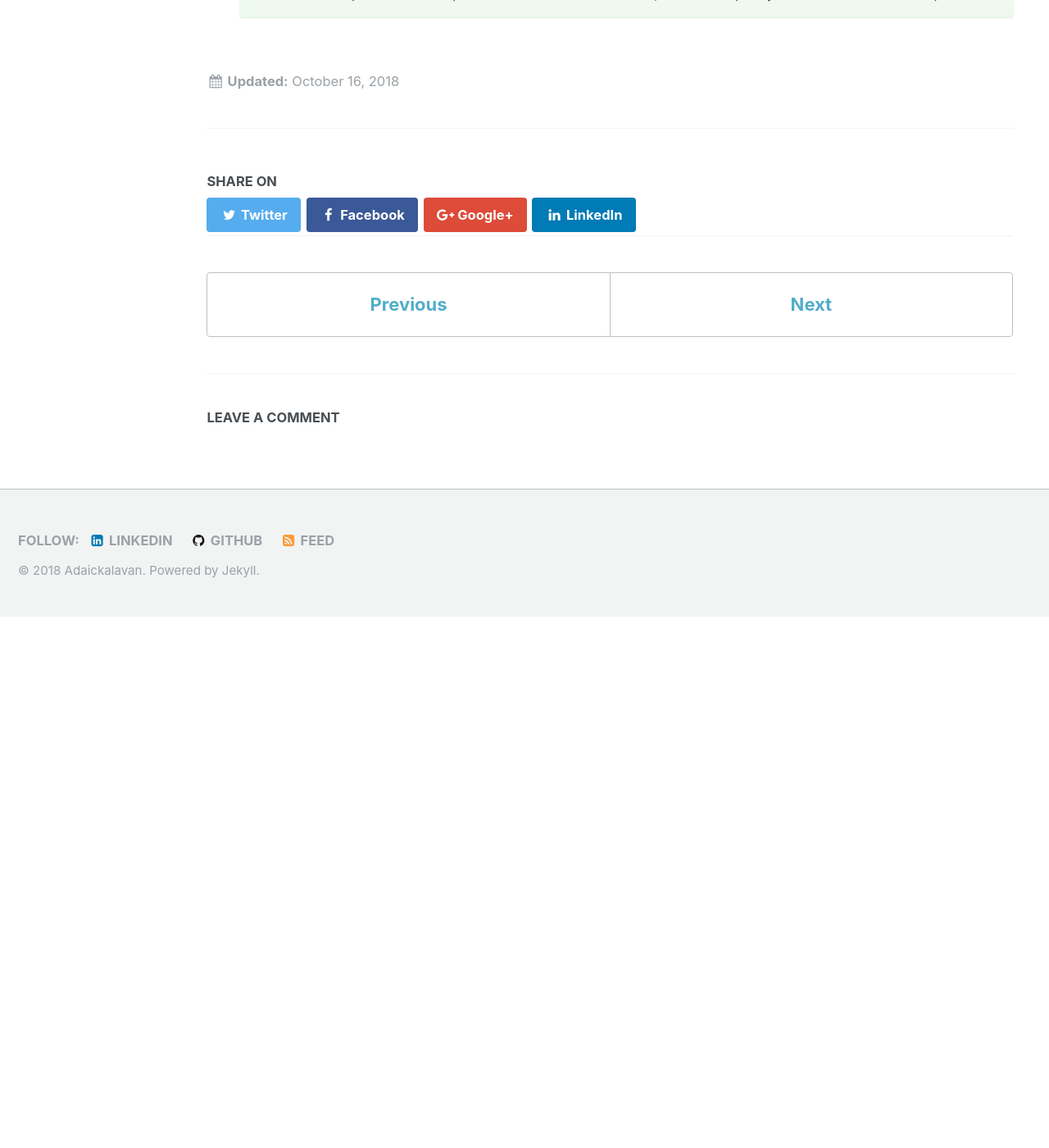
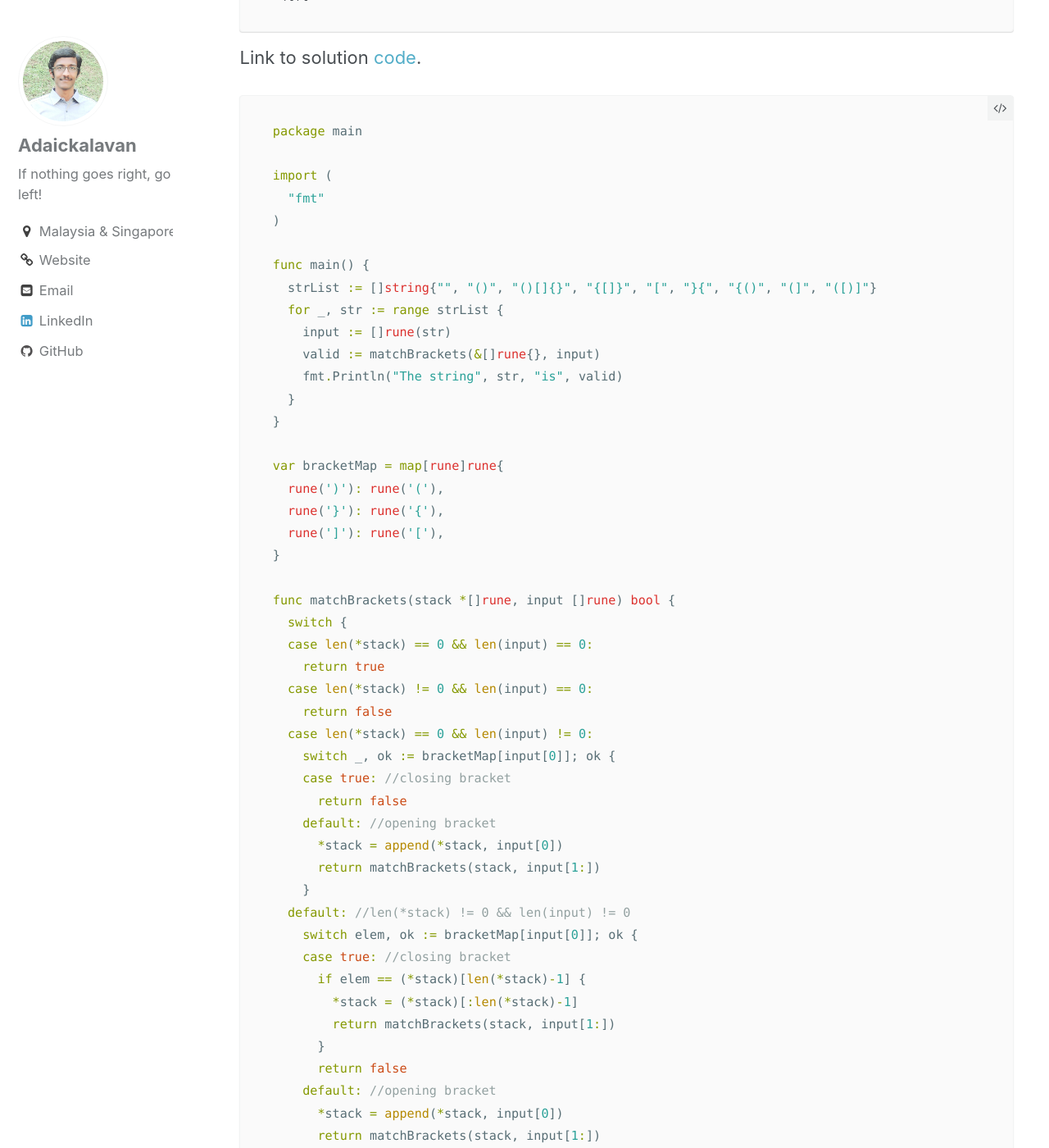
Before and after one commit to samraHanif0340/samraHanif0340.github.io, a Jekyll site: the page built from _portfolio/coding-questions-in-golang.md, in a window 1280 px wide and 1400 px high, scrolled down 9077 px. Shown: the whole window at 82% size. Built offline with Jekyll 4.4.1, drawn with Linux system fonts in a browser that asks for light colours; comment, search, counter and statistics services are not loaded; before the commit the page ends 9829 px from its top, so only the background shows below that; some of the changed text lies outside the part shown.

Commit message:
Update coding-questions-in-golang.md

````diff
--- a/_portfolio/coding-questions-in-golang.md
+++ b/_portfolio/coding-questions-in-golang.md
@@ -275,15 +275,82 @@ The [repository](https://github.com/Adaickalavan/Coding-Questions-in-Golang) con
 
     Note that an empty string is also considered valid. String below are considered valid strings.
     ```text
+    ""
     "()"
     "()[]{}"
     "{[]}"
     ```
     Strings below are considered as invalid strings.
     ```text
+    "["
+    "}{"
+    "{()"
     "(]"
     "([)]"
     ```
 
-    {: .notice--success}
-    Solution to this problem will be provided soon. In the meantime, feel free to post your own solutions to this problem.
+    Link to solution [code](https://github.com/Adaickalavan/Coding-Questions-in-Golang/tree/master/matchBrackets).
+
+    ```go
+    package main
+
+    import (
+      "fmt"
+    )
+
+    func main() {
+      strList := []string{"", "()", "()[]{}", "{[]}", "[", "}{", "{()", "(]", "([)]"}
+      for _, str := range strList {
+        input := []rune(str)
+        valid := matchBrackets(&[]rune{}, input)
+        fmt.Println("The string", str, "is", valid)
+      }
+    }
+
+    var bracketMap = map[rune]rune{
+      rune(')'): rune('('),
+      rune('}'): rune('{'),
+      rune(']'): rune('['),
+    }
+
+    func matchBrackets(stack *[]rune, input []rune) bool {
+      switch {
+      case len(*stack) == 0 && len(input) == 0:
+        return true
+      case len(*stack) != 0 && len(input) == 0:
+        return false
+      case len(*stack) == 0 && len(input) != 0:
+        switch _, ok := bracketMap[input[0]]; ok {
+        case true: //closing bracket
+          return false
+        default: //opening bracket
+          *stack = append(*stack, input[0])
+          return matchBrackets(stack, input[1:])
+        }
+      default: //len(*stack) != 0 && len(input) != 0
+        switch elem, ok := bracketMap[input[0]]; ok {
+        case true: //closing bracket
+          if elem == (*stack)[len(*stack)-1] {
+            *stack = (*stack)[:len(*stack)-1]
+            return matchBrackets(stack, input[1:])
+          }
+          return false
+        default: //opening bracket
+          *stack = append(*stack, input[0])
+          return matchBrackets(stack, input[1:])
+        }
+      }
+    }
+    ```
+    Expected output:
+    ```go
+    The string  is true
+    The string () is true
+    The string ()[]{}  is true
+    The string {[]} is true
+    The string [ is false
+    The string }{ is false
+    The string {() is false
+    The string (] is false
+    The string ([)] is false
+    ```
````
